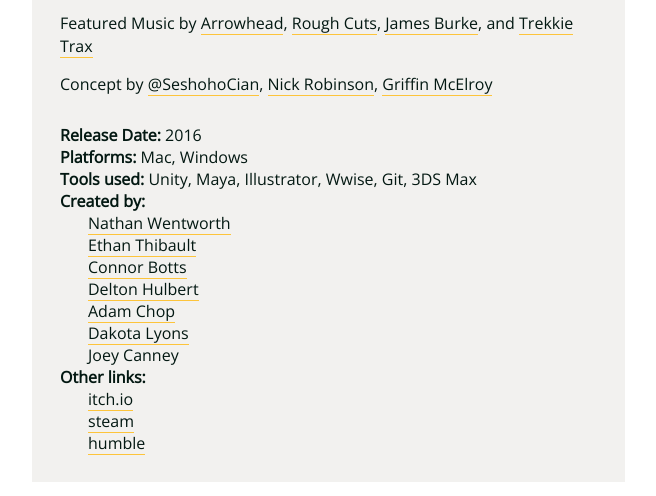
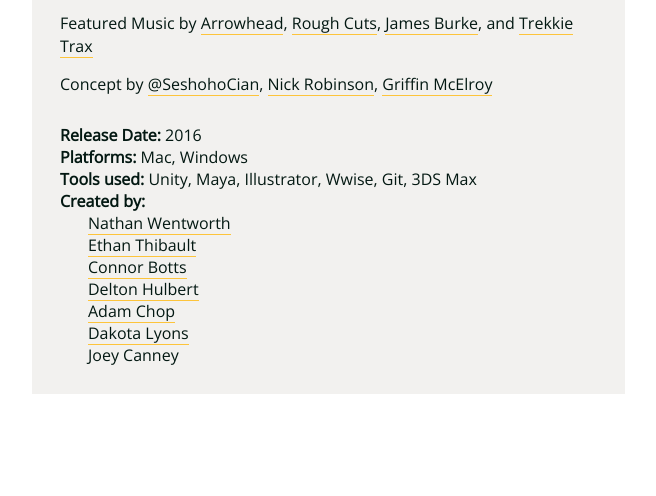
Before and after one commit to fitchburgstate/game, a Jekyll site: the page built from _games/2016-12-12-friender-bender.md, in a window 1280 px wide and 900 px high, scrolled down 1027 px, cut to the strip 404-900 px from the top of the window. Shown: the whole strip, without its empty margins (8-664 px from the left). Built offline with Jekyll 4.4.1, drawn with Linux system fonts in a browser that asks for light colours; after the commit the page ends 1839 px from its top, so only the background shows below that.

Commit message:
Friender Bender
Fix Friender Bender

```diff
--- a/_games/2016-12-12-friender-bender.md
+++ b/_games/2016-12-12-friender-bender.md
@@ -11,10 +11,7 @@
   "Adam Chop": "http://adamchop.co.nf"
   "Dakota Lyons": "https://twitter.com/DakotaDal"
   "Joey Canney": ""
-ext_links:
-  "itch.io": "https://itch.io"
-  "steam": "https://store.steampowered.com"
-  "humble": "https://humblebundle.com"
+ext_url: "https://wickedly.itch.io/friender-bender"
 main_image: friender-bender.jpg
 header_video: '<iframe width="560" height="315" src="https://www.youtube.com/watch?v=jDe8boH80dE" frameborder="0" allowfullscreen></iframe>'
 images: [friender-bender.jpg]
@@ -29,6 +26,6 @@
 <iframe frameborder="0" src="https://itch.io/embed/97545?linkback=true" width="552" height="167"></iframe>
 
 
-Featured Music by <a href="https://soundcloud.com/arrowheadedm" target="_blank" rel="nofollow noopener">Arrowhead</a>, <a href="https://roughcuts.bandcamp.com/" target="_blank" rel="nofollow noopener">Rough Cuts</a>, <a href="https://jamesburke.bandcamp.com/" target="_blank" rel="nofollow noopener">James Burke</a>, and <a href="https://soundcloud.com/nathanwentworth/sets/friender-bender" target="_blank" rel="nofollow noopener">Trekkie Trax</a><br>
+Featured Music by [Arrowhead](https://soundcloud.com/arrowheadedm), [Rough Cuts](https://roughcuts.bandcamp.com), [James Burke](https://jamesburke.bandcamp.com), and [Trekkie Trax](https://soundcloud.com/nathanwentworth/sets/friender-bender)
 
-Concept by <a href="https://twitter.com/SeshohoCian" rel="nofollow noopener">@SeshohoCian</a>, <a href="https://twitter.com/babylonian" rel="nofollow noopener">Nick Robinson</a>, <a href="https://twitter.com/griffinmcelroy" rel="nofollow noopener">Griffin McElroy</a>
+Concept by [@SeshohoCian](https://twitter.com/SeshohoCian), [Nick Robinson](https://twitter.com/babylonian), [Griffin McElroy](https://twitter.com/griffinmcelroy)
```
